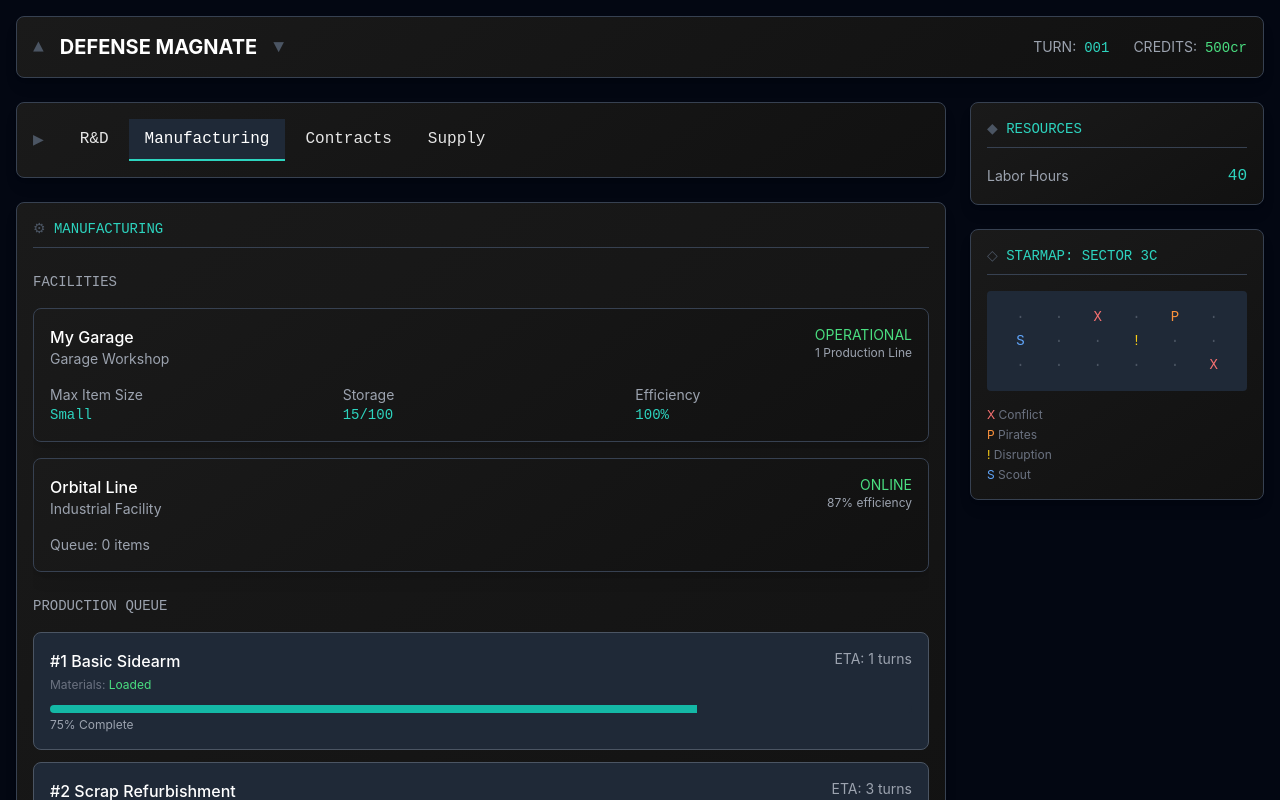
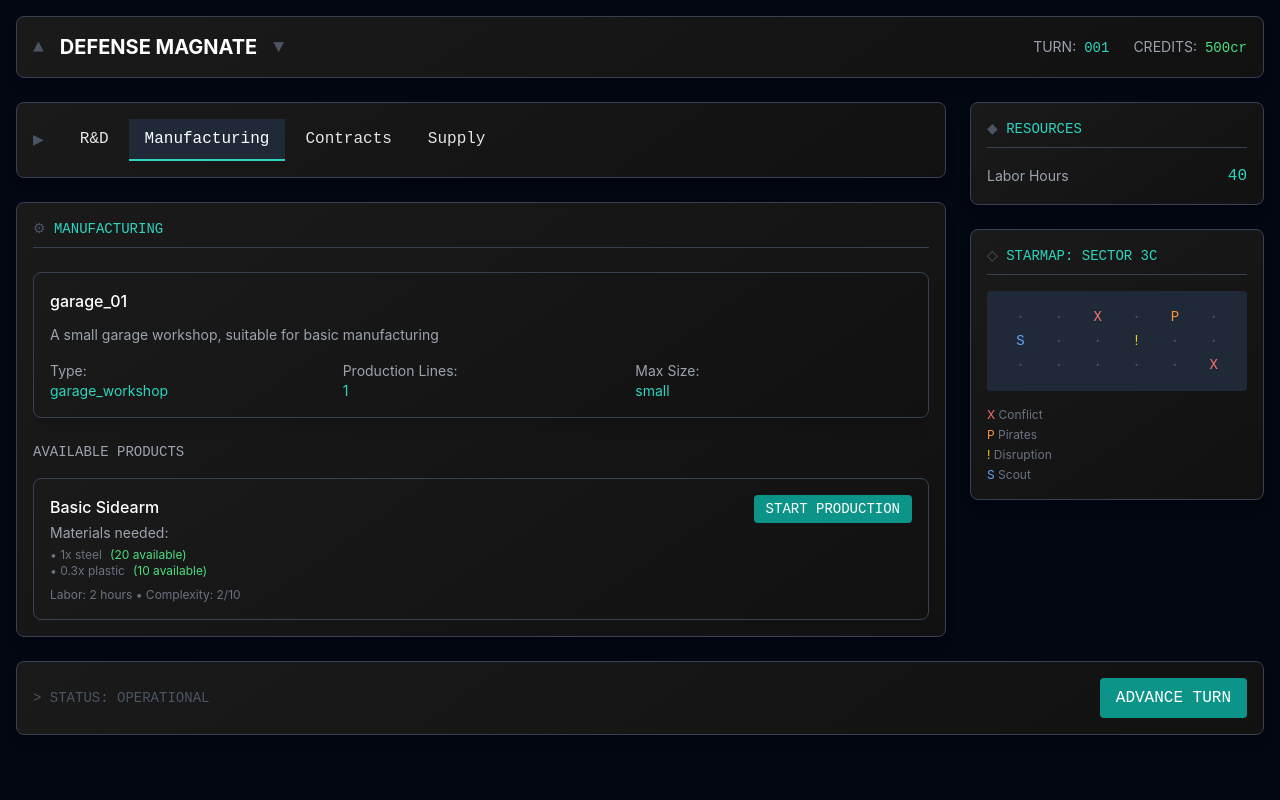
Before and after one commit to TickTockBent/DefenseMagnate, a React (Vite) app: page / in a window 1280 px wide. Both pictures are taken after a click on the button "Manufacturing". Shown: the top 800 px of the page. Built offline with nearby package versions, Linux system fonts and the light colour scheme.

Commit message:
Refactor game store imports and enhance manufacturing logic with product helpers

```diff
--- a/src/App.tsx
+++ b/src/App.tsx
@@ -1,4 +1,4 @@
-import { useGameStore } from './state/gameStore-simple'
+import { useGameStore } from './state/gameStore'
 import { HorizontalTabs } from './components/HorizontalTabs'
 import { ContentPanel } from './components/ContentPanel'
 import { ResourcePanel } from './components/ResourcePanel'
--- a/src/components/ContentPanel.tsx
+++ b/src/components/ContentPanel.tsx
@@ -1,4 +1,4 @@
-import { useGameStore } from '../state/gameStore-simple'
+import { useGameStore } from '../state/gameStore'
 import { ResearchContent } from './ResearchContent'
 import { ManufacturingContent } from './ManufacturingContent'
 import { ContractsContent } from './ContractsContent'
--- a/src/components/ContractsContent.tsx
+++ b/src/components/ContractsContent.tsx
@@ -1,4 +1,4 @@
-import { useGameStore } from '../state/gameStore-simple'
+import { useGameStore } from '../state/gameStore'
 
 export function ContractsContent() {
   const contracts = useGameStore((state) => state.contracts)
--- a/src/components/HorizontalTabs.tsx
+++ b/src/components/HorizontalTabs.tsx
@@ -1,4 +1,4 @@
-import { useGameStore } from '../state/gameStore-simple'
+import { useGameStore } from '../state/gameStore'
 
 type Tab = 'research' | 'manufacturing' | 'contracts' | 'supply'
 
--- a/src/components/ManufacturingContent.tsx
+++ b/src/components/ManufacturingContent.tsx
@@ -1,14 +1,20 @@
-import { useGameStore } from '../state/gameStore-simple'
+import { useGameStore } from '../state/gameStore'
+import { getAllProductIds, getProductData, canAffordMaterials } from '../data/productHelpers'
 
 export function ManufacturingContent() {
-  const factories = useGameStore((state) => state.factories)
-  // const facilities = useGameStore((state) => state.facilities) // TODO: Use when migrating from factories
+  const facilities = useGameStore((state) => state.facilities)
+  const materials = useGameStore((state) => state.materials)
+  const productionLines = useGameStore((state) => state.productionLines)
+  const startProduction = useGameStore((state) => state.startProduction)
 
-  // Sample production queue data
-  const productionQueue = [
-    { id: '1', name: 'Basic Sidearm', progress: 75, eta: 1, materials: true },
-    { id: '2', name: 'Scrap Refurbishment', progress: 0, eta: 3, materials: false },
-  ]
+  const availableProducts = getAllProductIds()
+  const garage = facilities[0] // Our starting garage
+
+  const handleStartProduction = (productId: string) => {
+    if (garage) {
+      startProduction(garage.id, productId, 1) // Make 1 unit
+    }
+  }
 
   return (
     <div className="space-y-6">
@@ -17,60 +23,73 @@ export function ManufacturingContent() {
         <span className="ascii-accent">⚙</span> MANUFACTURING
       </div>
 
-      {/* Facilities Overview */}
-      <div>
-        <h3 className="text-sm font-mono text-gray-400 mb-4">FACILITIES</h3>
-        <div className="space-y-4">
-          {/* Garage Workshop */}
+      {/* Garage Status */}
+      {garage && (
         <div className="terminal-card">
-            <div className="flex justify-between items-start mb-4">
-              <div>
-                <h4 className="text-white font-medium">My Garage</h4>
-                <p className="text-gray-400 text-sm">Garage Workshop</p>
+          <h3 className="text-white font-medium mb-3">{garage.name}</h3>
+          <div className="text-sm text-gray-400 mb-4">
+            {garage.description}
           </div>
-              <div className="text-right">
-                <div className="status-good text-sm">OPERATIONAL</div>
-                <div className="text-gray-400 text-xs">1 Production Line</div>
-              </div>
-            </div>
-
           <div className="grid grid-cols-3 gap-4 text-sm">
             <div>
-                <div className="text-gray-400">Max Item Size</div>
-                <div className="font-mono text-teal-400">Small</div>
+              <span className="text-gray-400">Type:</span>
+              <div className="text-teal-400">{garage.type}</div>
             </div>
             <div>
-                <div className="text-gray-400">Storage</div>
-                <div className="font-mono text-teal-400">15/100</div>
+              <span className="text-gray-400">Production Lines:</span>
+              <div className="text-teal-400">{garage.production_lines}</div>
             </div>
             <div>
-                <div className="text-gray-400">Efficiency</div>
-                <div className="font-mono text-teal-400">100%</div>
+              <span className="text-gray-400">Max Size:</span>
+              <div className="text-teal-400">{garage.max_item_size}</div>
             </div>
           </div>
         </div>
+      )}
 
-          {/* Legacy Factories */}
-          {factories.map((factory) => {
-            const efficiencyPercent = Math.round(factory.efficiency * 100)
-            const statusClass = factory.status === 'online' ? 'status-good' :
-                              factory.status === 'offline' ? 'status-danger' : 'status-warning'
+      {/* Available Products */}
+      <div>
+        <h3 className="text-sm font-mono text-gray-400 mb-4">AVAILABLE PRODUCTS</h3>
+        <div className="space-y-3">
+          {availableProducts.map((productId) => {
+            const product = getProductData(productId)
+            const canAfford = canAffordMaterials(productId, 1, materials)
+
+            if (!product) return null
 
             return (
-              <div key={factory.id} className="terminal-card">
-                <div className="flex justify-between items-start mb-4">
+              <div key={productId} className="terminal-card">
+                <div className="flex justify-between items-start">
                   <div>
-                    <h4 className="text-white font-medium">{factory.name}</h4>
-                    <p className="text-gray-400 text-sm">Industrial Facility</p>
+                    <h4 className="text-white font-medium">{product.name}</h4>
+                    <div className="text-sm text-gray-400 mt-1">
+                      Materials needed:
                     </div>
-                  <div className="text-right">
-                    <div className={`text-sm ${statusClass}`}>{factory.status.toUpperCase()}</div>
-                    <div className="text-gray-400 text-xs">{efficiencyPercent}% efficiency</div>
+                    <div className="text-xs text-gray-500 mt-1">
+                      {product.materials_required.map(req => (
+                        <div key={req.material_id}>
+                          • {req.quantity_per_unit}x {req.material_id}
+                          <span className={`ml-2 ${(materials[req.material_id] || 0) >= req.quantity_per_unit ? 'text-green-400' : 'text-red-400'}`}>
+                            ({materials[req.material_id] || 0} available)
+                          </span>
+                        </div>
+                      ))}
+                    </div>
+                    <div className="text-xs text-gray-500 mt-2">
+                      Labor: {product.base_labor_hours} hours • Complexity: {product.complexity_rating}/10
                     </div>
                   </div>
-
-                <div className="text-sm text-gray-400">
-                  Queue: {factory.queue.length} items
+                  <button
+                    onClick={() => handleStartProduction(productId)}
+                    disabled={!canAfford}
+                    className={`px-3 py-1 text-sm font-mono rounded ${
+                      canAfford
+                        ? 'bg-teal-600 hover:bg-teal-500 text-white cursor-pointer'
+                        : 'bg-gray-700 text-gray-500 cursor-not-allowed'
+                    }`}
+                  >
+                    {canAfford ? 'START PRODUCTION' : 'INSUFFICIENT MATERIALS'}
+                  </button>
                 </div>
               </div>
             )
@@ -78,61 +97,46 @@ export function ManufacturingContent() {
         </div>
       </div>
 
-      {/* Production Queue */}
+      {/* Active Production */}
+      {productionLines.length > 0 && (
         <div>
-        <h3 className="text-sm font-mono text-gray-400 mb-4">PRODUCTION QUEUE</h3>
-        {productionQueue.length > 0 ? (
+          <h3 className="text-sm font-mono text-gray-400 mb-4">ACTIVE PRODUCTION</h3>
           <div className="space-y-3">
-            {productionQueue.map((item, index) => (
-              <div key={item.id} className="bg-gray-800 rounded-lg p-4 border border-gray-600">
-                <div className="flex justify-between items-start mb-3">
+            {productionLines.map((line) => {
+              const product = getProductData(line.productId)
+              if (!product) return null
+
+              return (
+                <div key={line.id} className="terminal-card border-teal-600">
+                  <div className="flex justify-between items-start">
                     <div>
-                    <h4 className="text-white font-medium">#{index + 1} {item.name}</h4>
+                      <h4 className="text-white font-medium">{product.name}</h4>
+                      <div className="text-sm text-gray-400">
+                        Quantity: {line.quantity} • Progress: {line.progress}%
+                      </div>
                       <div className="text-xs text-gray-500 mt-1">
-                      Materials: {item.materials ?
-                        <span className="status-good">Loaded</span> :
-                        <span className="status-warning">Required</span>
-                      }
+                        Status: {line.status}
                       </div>
                     </div>
                     <div className="text-right">
-                    <div className="text-gray-400 text-sm">ETA: {item.eta} turns</div>
+                      <div className="text-teal-400 text-sm font-mono">IN PROGRESS</div>
+                      <div className="text-xs text-gray-500">ETA: Next turn</div>
                     </div>
                   </div>
-
+                  <div className="mt-3">
                     <div className="progress-bar">
-                  <div className="progress-fill" style={{ width: `${item.progress}%` }}></div>
-                </div>
-                <div className="text-xs text-gray-400 mt-1">{item.progress}% Complete</div>
-              </div>
-            ))}
-          </div>
-        ) : (
-          <div className="text-gray-500 text-center py-8">No items in production queue</div>
-        )}
-      </div>
-
-      {/* Actions */}
-      <div className="grid grid-cols-2 gap-4">
-        <button className="btn-secondary">
-          Add to Queue
-        </button>
-        <button className="btn-secondary">
-          Retool Facility
-        </button>
-      </div>
-
-      {/* Stats */}
-      <div className="grid grid-cols-2 gap-4 text-sm">
-        <div className="bg-gray-800 rounded p-3">
-          <div className="text-gray-400">Total Capacity</div>
-          <div className="font-mono text-teal-400">1 Line Active</div>
-        </div>
-        <div className="bg-gray-800 rounded p-3">
-          <div className="text-gray-400">Retooling Cost</div>
-          <div className="font-mono status-warning">250cr</div>
+                      <div
+                        className="progress-fill"
+                        style={{ width: `${line.progress}%` }}
+                      ></div>
                     </div>
                   </div>
                 </div>
               )
+            })}
+          </div>
+        </div>
+      )}
+    </div>
+  )
 }
--- a/src/components/ResearchContent.tsx
+++ b/src/components/ResearchContent.tsx
@@ -1,4 +1,4 @@
-import { useGameStore } from '../state/gameStore-simple'
+import { useGameStore } from '../state/gameStore'
 
 export function ResearchContent() {
   const research = useGameStore((state) => state.research)
--- a/src/components/ResourcePanel.tsx
+++ b/src/components/ResourcePanel.tsx
@@ -1,4 +1,4 @@
-import { useGameStore } from '../state/gameStore-simple'
+import { useGameStore } from '../state/gameStore'
 
 export function ResourcePanel() {
   const resources = useGameStore((state) => state.resources)
--- /dev/null
+++ b/src/data/productHelpers.ts
@@ -0,0 +1,56 @@
+// Product helper functions that don't import the Product interface directly
+// This avoids the runtime import issue
+
+// Define a minimal product interface for runtime use
+export interface ProductData {
+  id: string;
+  name: string;
+  materials_required: Array<{
+    material_id: string;
+    quantity_per_unit: number;
+  }>;
+  base_labor_hours: number;
+  complexity_rating: number;
+}
+
+// Runtime product definitions (without importing the full Product interface)
+export const productData: Record<string, ProductData> = {
+  basic_sidearm: {
+    id: 'basic_sidearm',
+    name: 'Basic Sidearm',
+    materials_required: [
+      {
+        material_id: 'steel',
+        quantity_per_unit: 1.0,
+      },
+      {
+        material_id: 'plastic',
+        quantity_per_unit: 0.3,
+      }
+    ],
+    base_labor_hours: 2,
+    complexity_rating: 2,
+  }
+};
+
+// Helper functions that can be safely imported by gameStore
+export function getProductData(productId: string): ProductData | undefined {
+  return productData[productId];
+}
+
+export function getAllProductIds(): string[] {
+  return Object.keys(productData);
+}
+
+export function canAffordMaterials(
+  productId: string,
+  quantity: number,
+  availableMaterials: Record<string, number>
+): boolean {
+  const product = getProductData(productId);
+  if (!product) return false;
+
+  return product.materials_required.every(req =>
+    (availableMaterials[req.material_id] || 0) >= req.quantity_per_unit * quantity
+  );
+}
--- a/src/state/gameStore.ts
+++ b/src/state/gameStore.ts
@@ -4,7 +4,7 @@ import { create } from 'zustand';
 import type { Facility } from '../types/facility';
 import { createGarage } from '../types/facility';
 import type { ProductionLine } from '../types/productionLine';
-import { getProduct } from '../data/products';
+import { getProductData, canAffordMaterials } from '../data/productHelpers';
 
 console.log('B. gameStore imports completed')
 
@@ -219,15 +219,14 @@ export const useGameStore = create<GameState>()((set) => {
   })),
 
   startProduction: (facilityId, productId, quantity) => set((state) => {
-    const product = getProduct(productId);
-    if (!product) return state;
+    const product = getProductData(productId);
+    if (!product) {
+      console.warn('Unknown product:', productId);
+      return state;
+    }
 
     // Check if we have enough materials
-    const canProduce = product.materials_required.every(req =>
-      (state.materials[req.material_id] || 0) >= req.quantity_per_unit * quantity
-    );
-
-    if (!canProduce) {
+    if (!canAffordMaterials(productId, quantity, state.materials)) {
       console.warn('Not enough materials for production');
       return state;
     }
@@ -251,6 +250,7 @@ export const useGameStore = create<GameState>()((set) => {
     });
 
     return {
+      ...state,
       productionLines: [...state.productionLines, newLine],
       materials: updatedMaterials,
     };
```
Also changed, not shown: debug-product.html (added, +39 -0 lines). Lines whose indentation alone changed are shown as unchanged.
